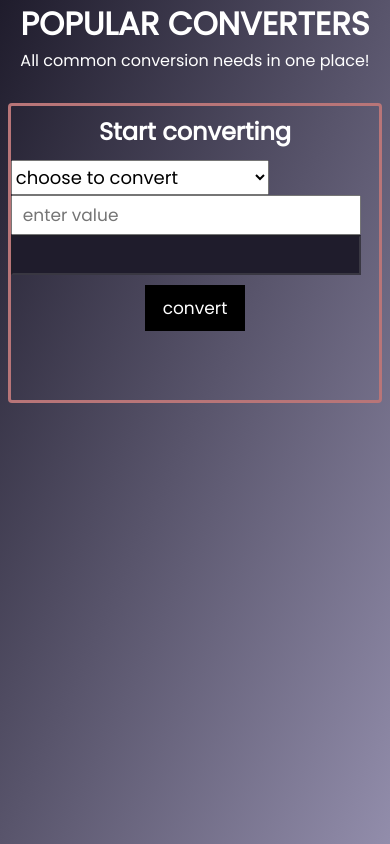
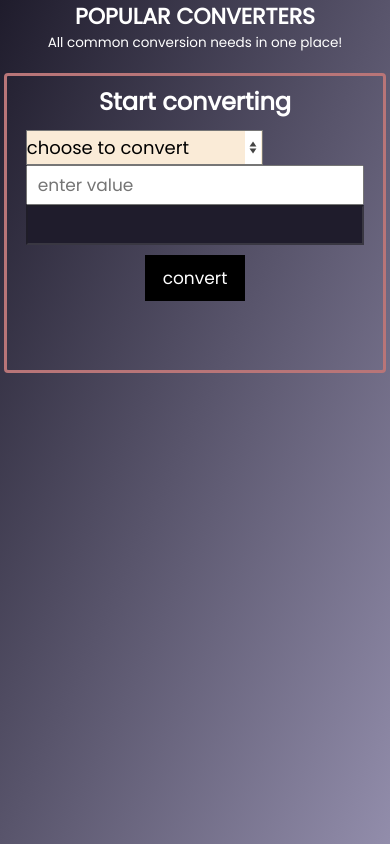
Before and after one commit to mooosh-milllie/converter, a plain HTML site: page index.html in a window 390 px wide. Drawn offline with Linux system fonts and the light colour scheme.

Commit message:
styled the select input to appear the same in all browsers

```diff
--- a/css/styles.css
+++ b/css/styles.css
@@ -18,7 +18,7 @@ p {
   color: white;
 }
 .converter-wrapper {
-  width: 60%;
+  width: 700px;
   height: 400px;
   margin: 60px auto 0;
   border: 3px solid rgb(184, 117, 120);
@@ -38,6 +38,14 @@ p {
   width: 47%;
   height: 35px;
   font-size: 18px;
+  line-height: 16px;
+  -webkit-appearance: none;
+  -moz-appearance: none;
+  background: url('../img/select-arrow.svg') no-repeat 100% 50%;
+  background-color: antiquewhite;
+}
+select::-ms-expand {
+  display: none;
 }
 .input-holder select:focus {
   outline: none;
@@ -76,48 +84,60 @@ p {
 }
 
 @media (max-width: 900px) {
+
   main {
     width: 100%;
   }
   .converter-wrapper {
-    width: 80%;
-    height: 400px;
-    margin: 30px auto 0;
+    /* width: 94%; */
+    height: 350px;
+    margin: 20px auto 0;
     border: 3px solid rgb(184, 117, 120);
-    border-radius: 4px;
   }
   .input-holder  {
     width: 100%;
     margin: 10% auto 0;
   }
+  .input-holder input {
+    width: 47%;
+  }
 }
 
-@media (max-width: 700px) {
+@media(max-width:750px) {
   .converter-wrapper {
+    width: 96%;
+  }
+  .input-holder {
+    display: flex;
+    justify-content: center;
+    flex-direction: column;
+  }
+  .input-holder input {
     width: 90%;
+    margin: auto;
+  }
+  .select-error-span {
+    width: 90%;
+    margin: auto;
+  }
+  #error-message {
+    font-size: 17px;
   }
 }
 
 @media (max-width: 500px) {
+  h1 {
+    font-size: 22px;
+  }
+  p {
+    font-size: 13.5px;
+  }
   .converter-wrapper {
-    width: 96%;
+    width: 98%;
     height: 300px;
-    margin: 30px auto 0;
-    border: 3px solid rgb(184, 117, 120);
-    border-radius: 4px;
   }
   .input-holder  {
-    width: 100%;
     margin: 3% auto 0;
-    display: flex;
-    flex-direction: column;
-    justify-content: center;
-  }
-  .input-holder input {
-    width: 95%;
-    /* height: 40px;
-    font-size: 17px;
-    padding-left: 10px; */
   }
   .input-holder select {
     width: 70%;
```
Also changed, not shown: img/select-arrow.svg (added).
